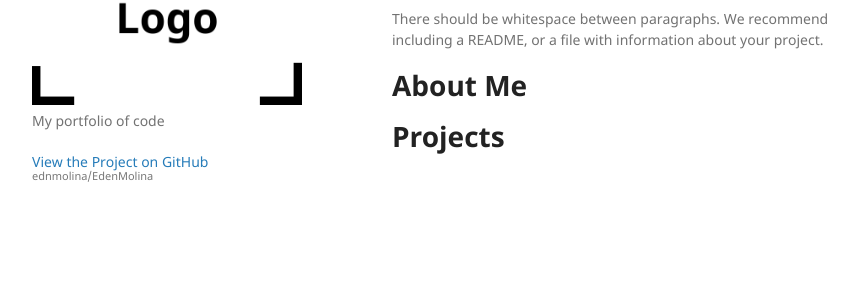
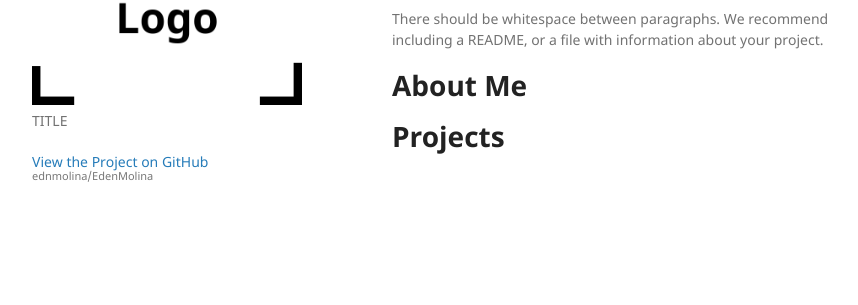
Before and after one commit to ednmolina/EdenMolina, a Jekyll site: the page built from index.md, in a window 1280 px wide. Shown: the part 173-478 px from the top of the page, without its empty margins (178-1036 px from the left). Built offline with Jekyll 4.4.1, drawn with Linux system fonts in a browser that asks for light colours.

Commit message:
Update _config.yml

```diff
--- a/_config.yml
+++ b/_config.yml
@@ -1,6 +1,6 @@
 title: Eden M
 logo: /assets/img/logo.png
-description: My portfolio of code
+description: TITLE
 show_downloads: false
 google_analytics:
 theme: jekyll-theme-minimal
```
